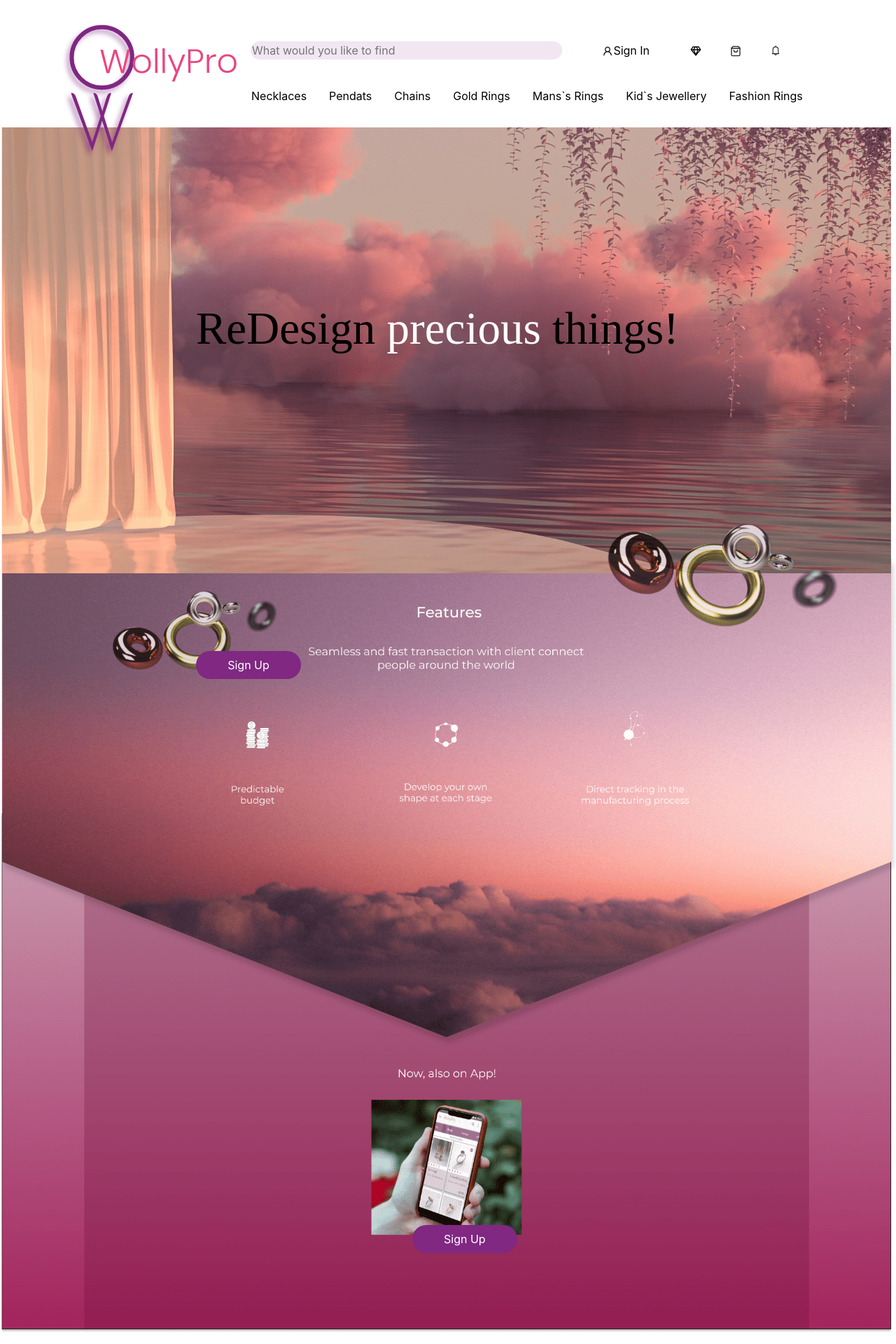
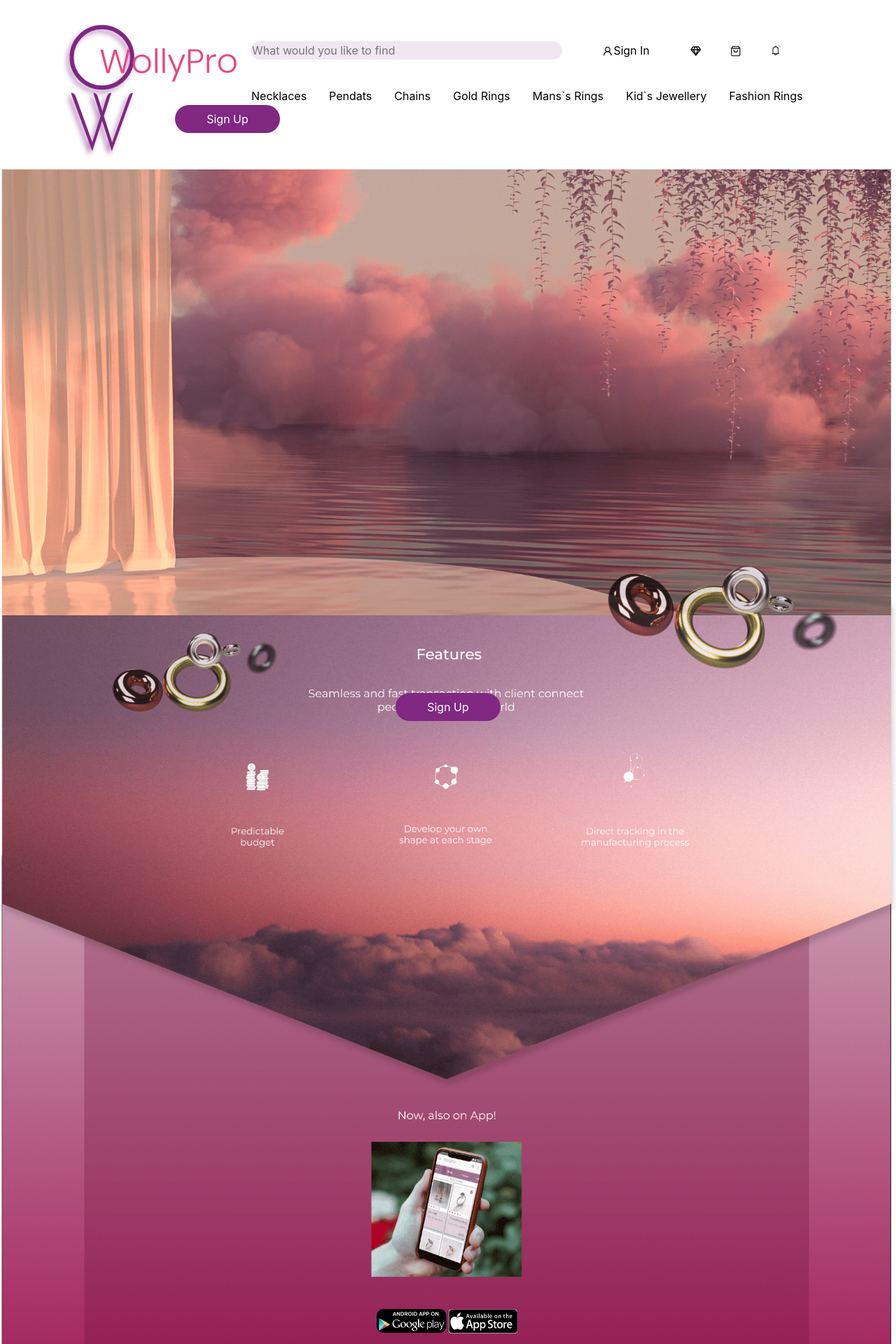
Before and after one commit to z97/flow3, a React (Create React App) app: page / in a window 1280 px wide. Shown: the top 1920 px of the page at 70% size. Built offline with nearby package versions, Linux system fonts and the light colour scheme.

Commit message:
start Page

```diff
--- a/src/App.js
+++ b/src/App.js
@@ -1,6 +1,5 @@
 import './App.css';
 import Header from './components/header/Header'
-import Header2 from './components/header2/Header2'
 import StartPage from './components/startPage/StartPage';
 function App() {
   return (
--- a/src/components/startPage/StartPage.css
+++ b/src/components/startPage/StartPage.css
@@ -1,6 +1,7 @@
 .top-left {
-  position: absolute;
-  top: 430px;
+  position: relative;
+  top: -2300px;
+  width: fit-content;
   left: 280px;
 }
 .headerH1{
@@ -9,11 +10,10 @@
   font-size: 65px;
 }
 .buttonSignUp{
-  position: absolute;
+  position: relative;
   background-color: #802882;
   color: white;
-  top: 930px;
-  left: 280px;
+  width: fit-content;
   border-radius: 20px;
   width: 150px;
   height: 40px;
--- a/src/components/startPage/StartPage.js
+++ b/src/components/startPage/StartPage.js
@@ -5,13 +5,22 @@ import google from "./images/google.png"
 import appstore from "./images/appstore.png"
 export default function StartPage() {
   return (
-    <div style={{width: "100%", marginTop: "-60px"}}>
-      <div className="top-left"><h1 className='headerH1'>ReDesign <span style={{"color": "white"}}>precious</span> things!</h1></div>
+    <div>
       <img src={start} alt="Start Page" width="100%" />
-      <button className='buttonSignUp'>Sign Up</button>
-      <button className='buttonSignUp' style={{top: "1750px", left: "46%"}}>Sign Up</button>
-      <img src={google} style={{top: "2600px" ,position: "absolute", right: "50%"}} alt="google play" />
-      <img src={appstore} style={{top: "2600px", position: "absolute", left: "50%"}} alt="appstore" />
+      <div className="top-left"><h1 className='headerH1'>ReDesign <span style={{ "color": "white" }}>precious</span> things!</h1></div>
+      <div style={{ position: "relative", width: "fit-content", bottom: "1900px", left: "250px"}}>
+      <button className='buttonSignUp' style={{}}>Sign Up</button>
+      </div>
+
+      <div style={{ position: "relative", margin: "0 auto", width: "fit-content", bottom: "1100px" }}>
+        <button className='buttonSignUp' >Sign Up</button>
+      </div>
+
+      <div style={{ position: "relative", margin: "auto", top: "-263px", width: "fit-content" }}>
+        <img src={google} alt="google play" />
+        <img src={appstore} alt="appstore" />
+      </div>
     </div>
+
   )
 }
```
